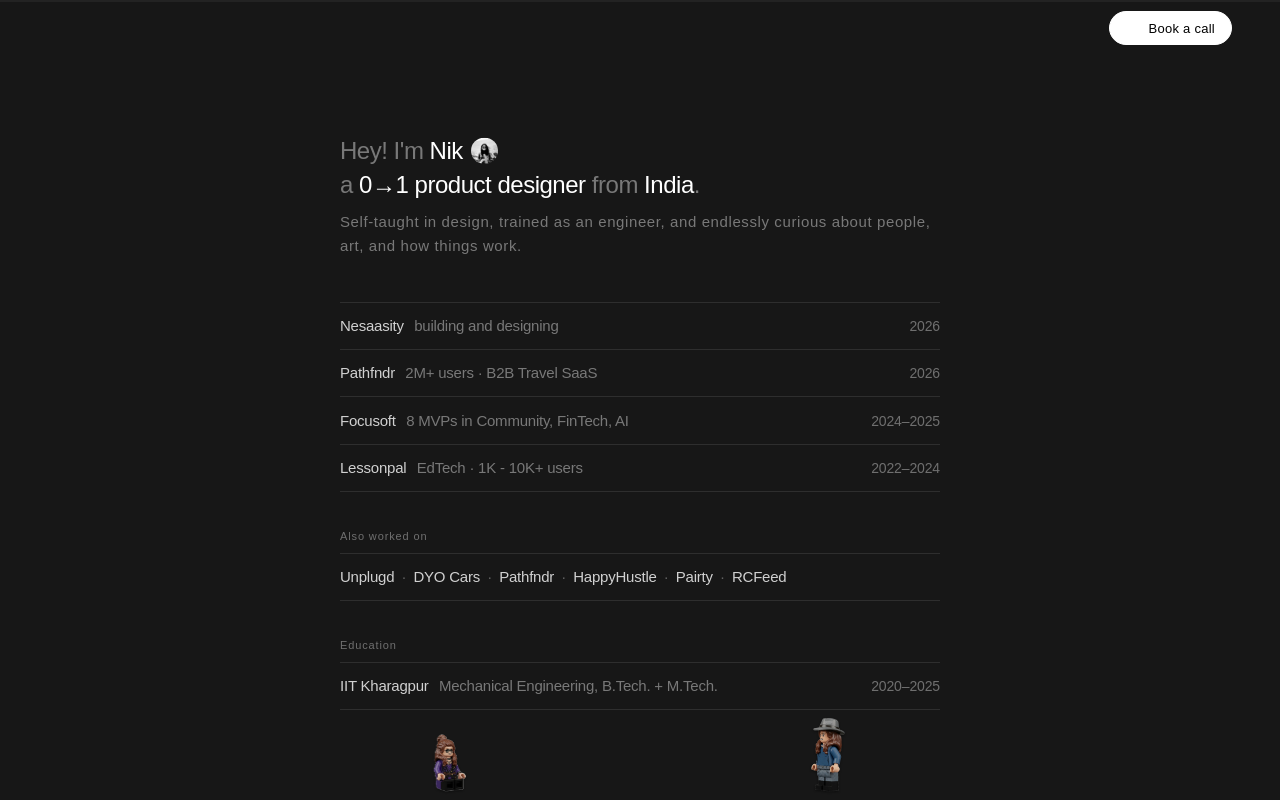
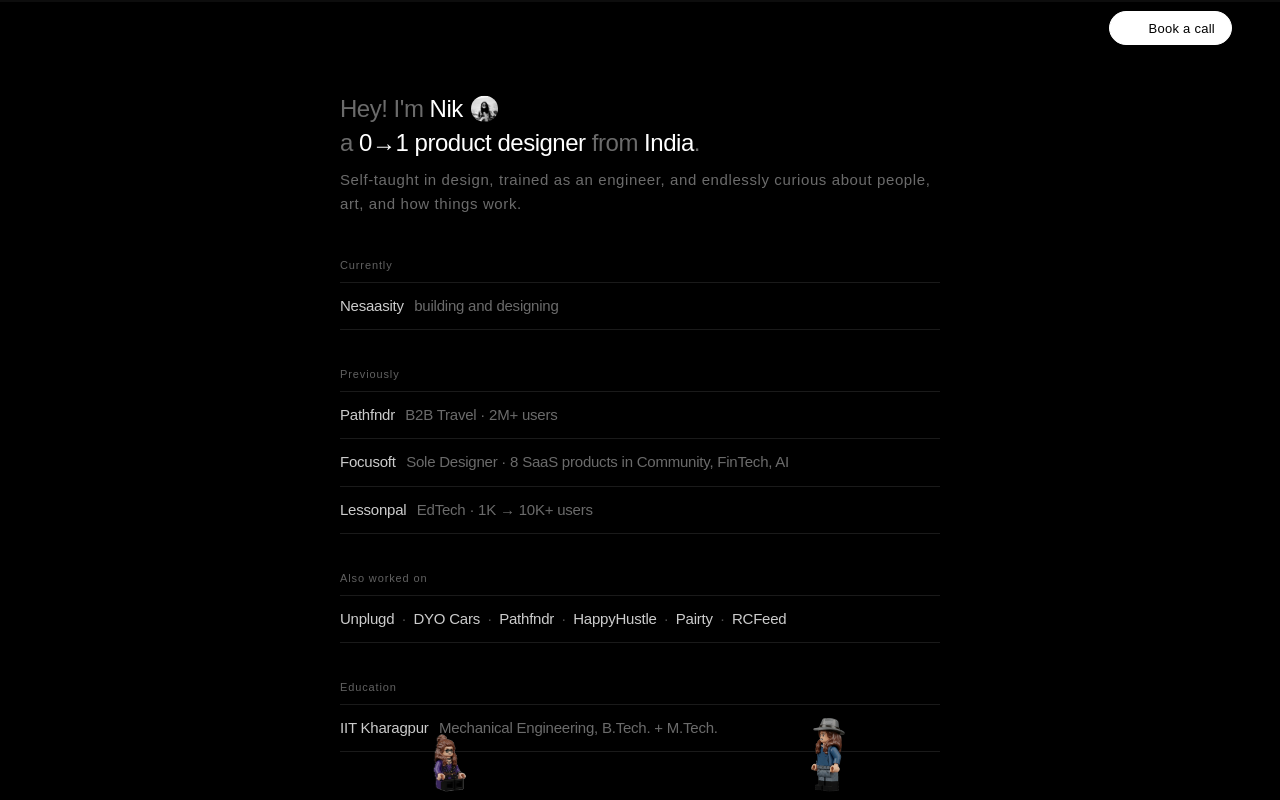
Before and after one commit to NikBobbary/Portfolio-site, a React (Vite) app: page / in a window 1280 px wide. Shown: the top 800 px of the page. Built offline with nearby package versions, Linux system fonts and the light colour scheme; some icons are missing; a web font is replaced by a local one.

Commit message:
2609 2248

```diff
--- a/index.html
+++ b/index.html
@@ -36,7 +36,7 @@
       content="0→1 product designer focused on trust, identity, and communities — verification flows, role systems, and brand that holds it together."
     />
     <meta name="author" content="Nikitha Bobbary" />
-    <meta name="theme-color" content="#171717" />
+    <meta name="theme-color" content="#000000" />
 
     <link rel="icon" type="image/png" href="/favicon.png" />
     <link rel="icon" type="image/png" sizes="32x32" href="/favicon-32.png" />
--- a/src/components/Vita.jsx
+++ b/src/components/Vita.jsx
@@ -1,30 +1,33 @@
 const GROUPS = [
   {
-    id: "work",
+    id: "currently",
+    label: "Currently",
     items: [
       {
         name: "Nesaasity",
         note: "building and designing",
         href: "https://nesaasity.com/",
-        year: "2026",
       },
+    ],
+  },
+  {
+    id: "previously",
+    label: "Previously",
+    items: [
       {
         name: "Pathfndr",
-        note: "2M+ users · B2B Travel SaaS",
+        note: "B2B Travel · 2M+ users",
         href: "https://www.pathfndr.io/",
-        year: "2026",
       },
       {
         name: "Focusoft",
-        note: "8 MVPs in Community, FinTech, AI",
+        note: "Sole Designer · 8 SaaS products in Community, FinTech, AI",
         href: "https://www.focusofthq.com/",
-        year: "2024–2025",
       },
       {
         name: "Lessonpal",
-        note: "EdTech · 1K - 10K+ users",
+        note: "EdTech · 1K → 10K+ users",
         href: "https://www.linkedin.com/company/lessonpal/",
-        year: "2022–2024",
       },
     ],
   },
@@ -52,7 +55,6 @@
         name: "IIT Kharagpur",
         note: "Mechanical Engineering, B.Tech. + M.Tech.",
         href: "https://www.topuniversities.com/universities/indian-institute-technology-kharagpur-iit-kgp#p2-rankings",
-        year: "2020–2025",
       },
     ],
   },
@@ -137,22 +139,14 @@
                           <span className="vita__note">{item.note}</span>
                         ) : null}
                       </div>
-                      {item.year ? (
-                        <span className="vita__year">{item.year}</span>
-                      ) : null}
                     </a>
                   ) : (
-                    <>
-                      <div className="vita__main">
-                        <span className="vita__name">{item.name}</span>
-                        {item.note ? (
-                          <span className="vita__note">{item.note}</span>
-                        ) : null}
-                      </div>
-                      {item.year ? (
-                        <span className="vita__year">{item.year}</span>
+                    <div className="vita__main">
+                      <span className="vita__name">{item.name}</span>
+                      {item.note ? (
+                        <span className="vita__note">{item.note}</span>
                       ) : null}
-                    </>
+                    </div>
                   )}
                 </li>
               );
--- a/src/styles.css
+++ b/src/styles.css
@@ -1,5 +1,5 @@
 :root {
-  --bg: #171717;
+  --bg: #000000;
   --padding: 1.5rem;
   --fog: #c8c4bc;
   --font: "Google Sans Flex", sans-serif;
@@ -26,7 +26,7 @@
 html,
 body,
 #root {
-  background: var(--bg, #171717);
+  background: var(--bg, #000000);
   color: var(--fog);
   min-height: 100%;
   font-family: var(--font);
@@ -88,7 +88,7 @@
   align-items: end;
   justify-items: center;
   padding-bottom: env(safe-area-inset-bottom);
-  background: var(--bg, #171717);
+  background: var(--bg, #000000);
   color: #fff;
   overflow: hidden;
   pointer-events: auto;
@@ -619,7 +619,7 @@
   width: 100%;
   padding:
     clamp(6rem, 18vw, 20rem) clamp(1.5rem, 5vw, 4.75rem);
-  background: var(--bg, #171717);
+  background: var(--bg, #000000);
 }
 
 .like__title {
@@ -750,7 +750,7 @@
   width: 100%;
   min-height: 80vh;
   min-height: 80dvh;
-  background: var(--bg, #171717);
+  background: var(--bg, #000000);
   padding:
     clamp(1rem, 2.5vw, 1.75rem) clamp(1rem, 2.5vw, 1.75rem) max(1rem, env(safe-area-inset-bottom, 0px));
 }
@@ -927,7 +927,7 @@
   min-height: 100vh;
   min-height: 100svh;
   min-height: var(--hero-min, 100svh);
-  background: var(--bg, #171717);
+  background: var(--bg, #000000);
   overflow-anchor: none;
   padding: calc(var(--appbar-h) + 1.25rem) 0 2rem;
 }
@@ -1542,7 +1542,7 @@
   gap: 0;
   padding: 0 var(--padding) var(--padding);
   width: 100%;
-  background: var(--bg, #171717);
+  background: var(--bg, #000000);
 }
 
 .work-group {
@@ -2023,7 +2023,7 @@
 .story-page {
   --story-toc-w: 16rem;
   min-height: 100%;
-  background: var(--bg, #171717);
+  background: var(--bg, #000000);
   color: var(--fog);
 }
 
@@ -2950,7 +2950,7 @@
 .work-grid-section {
   width: 100%;
   padding: clamp(3rem, 6vh, 5rem) var(--padding) clamp(2.5rem, 5vh, 4rem);
-  background: var(--bg, #171717);
+  background: var(--bg, #000000);
   box-sizing: border-box;
 }
 
@@ -2971,7 +2971,7 @@
   padding: clamp(8rem, 18vh, 15rem) clamp(1.5rem, 5vw, 4.75rem);
   border-top: 1px solid rgba(255, 255, 255, 0.08);
   border-bottom: 1px solid rgba(255, 255, 255, 0.08);
-  background: radial-gradient(ellipse 90% 70% at 50% 50%, rgba(255, 255, 255, 0.018) 0%, rgba(0, 0, 0, 0) 100%), var(--bg, #171717);
+  background: radial-gradient(ellipse 90% 70% at 50% 50%, rgba(255, 255, 255, 0.018) 0%, rgba(0, 0, 0, 0) 100%), var(--bg, #000000);
 }
 
 .like--separator::before {
@@ -3238,7 +3238,7 @@
 
 /* —— Case Study Detail Page (work.nikbobbary.com/~) —— */
 .case-detail-page {
-  background: var(--bg, #171717);
+  background: var(--bg, #000000);
   min-height: 100vh;
   min-height: 100svh;
   color: var(--fog);
@@ -3253,7 +3253,7 @@
   z-index: 100;
   backdrop-filter: blur(16px);
   -webkit-backdrop-filter: blur(16px);
-  background: rgba(23, 23, 23, 0.85);
+  background: rgba(0, 0, 0, 0.85);
   border-bottom: 1px solid rgba(255, 255, 255, 0.08);
 }
 
```
